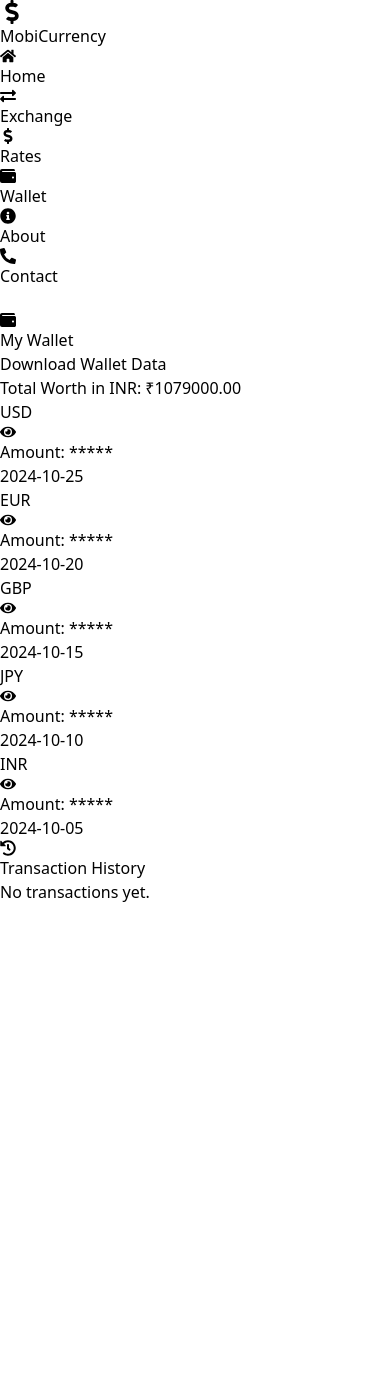
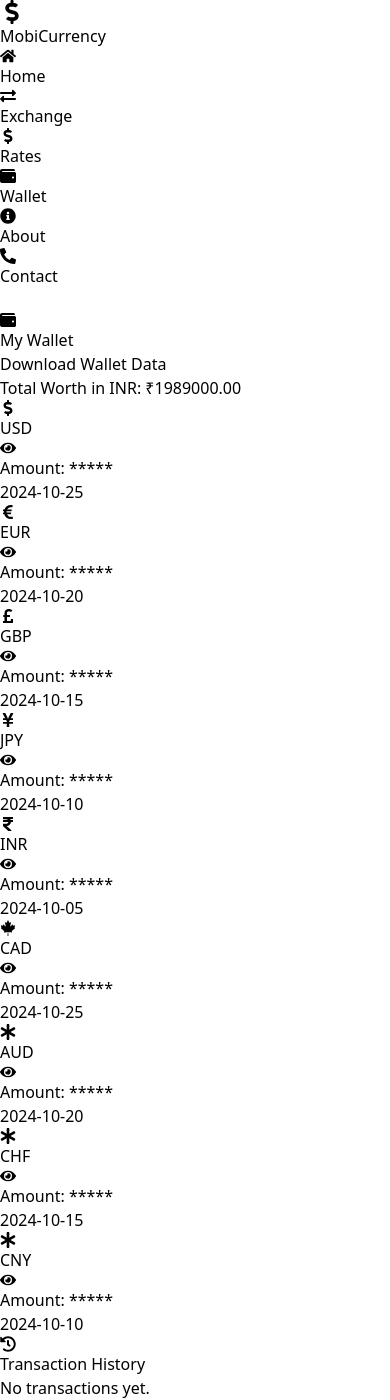
Before and after one commit to Punit173/MobiCurrency, a React (Vite) app: page /wallet in a window 390 px wide. Before the commit the page ends 904 px from the top, so only its background shows below. Built offline with nearby package versions, Linux system fonts and the light colour scheme.

Commit message:
UI + Wallet + Home

```diff
--- a/src/components/Wallet.jsx
+++ b/src/components/Wallet.jsx
@@ -1,7 +1,7 @@
 import React, { useState } from 'react';
 import { ToastContainer, toast } from 'react-toastify';
 import 'react-toastify/dist/ReactToastify.css';
-import { FaWallet, FaPlusCircle, FaHistory, FaEye, FaLock, FaTimes } from 'react-icons/fa';
+import { FaWallet, FaPlusCircle, FaHistory, FaEye, FaLock, FaTimes, FaDollarSign, FaEuroSign, FaPoundSign, FaYenSign, FaRupeeSign, FaCanadianMapleLeaf, FaAsterisk } from 'react-icons/fa';
 
 const Wallet = () => {
     const [walletData, setWalletData] = useState([
@@ -10,6 +10,10 @@
         { id: 3, currency: 'GBP', amount: 2000, date: '2024-10-15', exchangeRate: 102.0 },
         { id: 4, currency: 'JPY', amount: 150000, date: '2024-10-10', exchangeRate: 0.6 },
         { id: 5, currency: 'INR', amount: 100000, date: '2024-10-05', exchangeRate: 1 },
+        { id: 6, currency: 'CAD', amount: 4000, date: '2024-10-25', exchangeRate: 60.0 }, // Canadian Dollar
+        { id: 7, currency: 'AUD', amount: 3500, date: '2024-10-20', exchangeRate: 55.0 }, // Australian Dollar
+        { id: 8, currency: 'CHF', amount: 2500, date: '2024-10-15', exchangeRate: 95.0 }, // Swiss Franc
+        { id: 9, currency: 'CNY', amount: 20000, date: '2024-10-10', exchangeRate: 12.0 }, // Chinese Yuan
     ]);
 
     const [code, setCode] = useState('');
@@ -107,11 +111,46 @@
                 </h2>
             </div>
 
-            <div className="grid grid-cols-1 md:grid-cols-2 gap-4">
-                {walletData.map(item => (
+            <div className="grid grid-cols-1 md:grid-cols-3 gap-4">
+                {walletData.map(item => {
+                    let currencyIcon;
+                    switch (item.currency) {
+                        case 'USD':
+                            currencyIcon = <FaDollarSign className="text-yellow-400" />;
+                            break;
+                        case 'EUR':
+                            currencyIcon = <FaEuroSign className="text-yellow-400" />;
+                            break;
+                        case 'GBP':
+                            currencyIcon = <FaPoundSign className="text-yellow-400" />;
+                            break;
+                        case 'JPY':
+                            currencyIcon = <FaYenSign className="text-yellow-400" />;
+                            break;
+                        case 'INR':
+                            currencyIcon = <FaRupeeSign className="text-yellow-400" />;
+                            break;
+                        case 'CAD':
+                            currencyIcon = <FaCanadianMapleLeaf className="text-yellow-400" />; // Canadian Dollar
+                            break;
+                        case 'AUD':
+                            currencyIcon = <FaAsterisk className="text-yellow-400" />; // Australian Dollar
+                            break;
+                        case 'CHF':
+                            currencyIcon = <FaAsterisk className="text-yellow-400" />; // Swiss Franc
+                            break;
+                        case 'CNY':
+                            currencyIcon = <FaAsterisk className="text-yellow-400" />; // Chinese Yuan
+                            break;
+                        default:
+                            currencyIcon = null;
+                    }
+
+                    return (
                         <div key={item.id} className="bg-gray-700 p-4 rounded-lg shadow-lg transition transform hover:scale-105">
                             <h2 className="text-xl font-semibold text-yellow-400 flex items-center">
-                            {item.currency}
+                                {currencyIcon}
+                                <span className="ml-2">{item.currency}</span>
                                 <span className="ml-2 cursor-pointer" onClick={() => openModal(item.id)}>
                                     <FaEye />
                                 </span>
@@ -121,10 +160,9 @@
                             </p>
                             <p className="text-gray-300">{item.date}</p>
                         </div>
-                ))}
+                    );
+                })}
             </div>
-
-
 
             <div className="mt-6 bg-gray-700 p-4 rounded-lg shadow-lg">
                 <h2 className="text-xl font-semibold text-yellow-400">
@@ -152,32 +190,28 @@
                             Enter Password
                         </h3>
                         <input
-                            type="text"
-                            placeholder="Enter code"
+                            type="password"
                             value={code}
                             onChange={(e) => setCode(e.target.value)}
-                            className="border border-gray-500 p-2 rounded-md w-full"
+                            className="w-full p-2 mb-4 bg-gray-600 text-gray-300 rounded"
                         />
-                        <div className="mt-4 flex justify-end">
+                        <div className="flex justify-end">
                             <button
                                 onClick={handleCheckBalance}
                                 className="px-4 py-2 bg-yellow-500 text-gray-900 font-semibold rounded-md hover:bg-yellow-600 transition"
                             >
-                                Submit
+                                Check Balance
                             </button>
                             <button
                                 onClick={() => setIsModalOpen(false)}
-                                className="ml-2 px-4 py-2 bg-red-500 text-gray-900 font-semibold rounded-md hover:bg-red-600 transition"
+                                className="px-4 py-2 bg-red-500 text-white font-semibold rounded-md ml-2 hover:bg-red-600 transition"
                             >
-                                <FaTimes className="inline-block mr-2" />
-                                Cancel
+                                <FaTimes />
                             </button>
                         </div>
                     </div>
                 </div>
             )}
-
-            <ToastContainer />
         </div>
     );
 };
```
Lines whose indentation alone changed are shown as unchanged.
